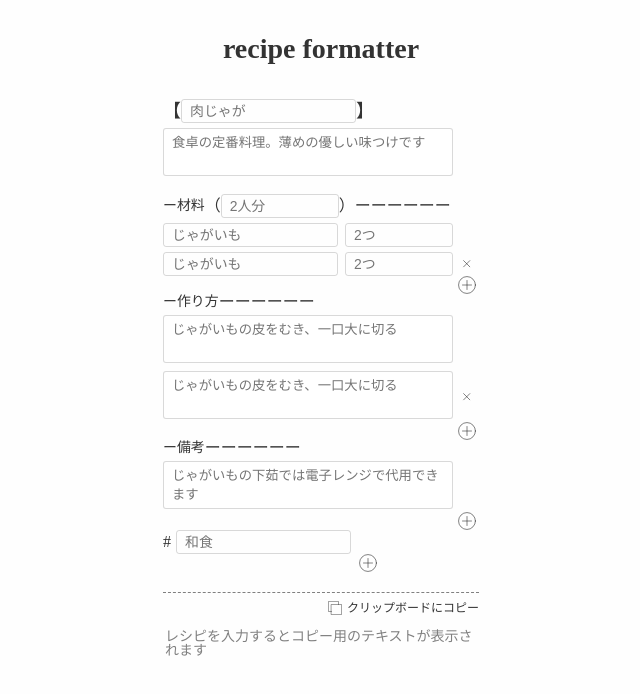
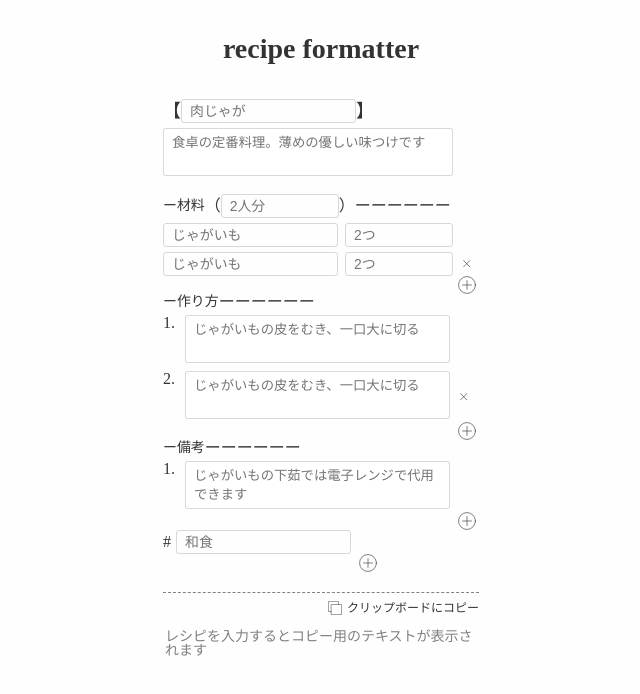
Before and after one commit to YukiAmakawa/RecipeFormatter, a Vue app: page / in a window 1280 px wide. Shown: the top 694 px of the page, without its empty margins (319-959 px from the left). Built offline with nearby package versions, Linux system fonts and the light colour scheme; a web font is replaced by a local one.

Commit message:
add: フォームに番号をふる

```diff
--- a/src/components/molecules/MemoItem.vue
+++ b/src/components/molecules/MemoItem.vue
@@ -1,7 +1,9 @@
 <template lang="pug">
   .MemoItem
     //- move-icon
-    div.flex.flex-middle
+    div.flex
+      span.index {{index+1}}.
+      .flex.flex-middle
         app-textarea.description(
           placeholder="じゃがいもの下茹では電子レンジで代用できます"
           v-model="memo.description"
@@ -53,7 +55,8 @@ export default Vue.extend({
 .MemoItem {
   width: 100%;
   .description {
-    width: 290px;
+    width: 265px;
+    margin-left: 10px;
   }
   .icon {
     margin-left: 5px;
--- a/src/components/molecules/StepItem.vue
+++ b/src/components/molecules/StepItem.vue
@@ -1,7 +1,9 @@
 <template lang="pug">
   .StepItem
     //- move-icon
-    div.flex.flex-middle
+    div.flex
+      span.index {{index+1}}.
+      .flex.flex-middle
         app-textarea.description(
           placeholder="じゃがいもの皮をむき、一口大に切る"
           v-model="step.description"
@@ -53,7 +55,8 @@ export default Vue.extend({
 .StepItem {
   width: 100%;
   .description {
-    width: 290px;
+    width: 265px;
+    margin-left: 10px;
   }
   .icon {
     margin-left: 5px;
```
Lines whose indentation alone changed are shown as unchanged.
